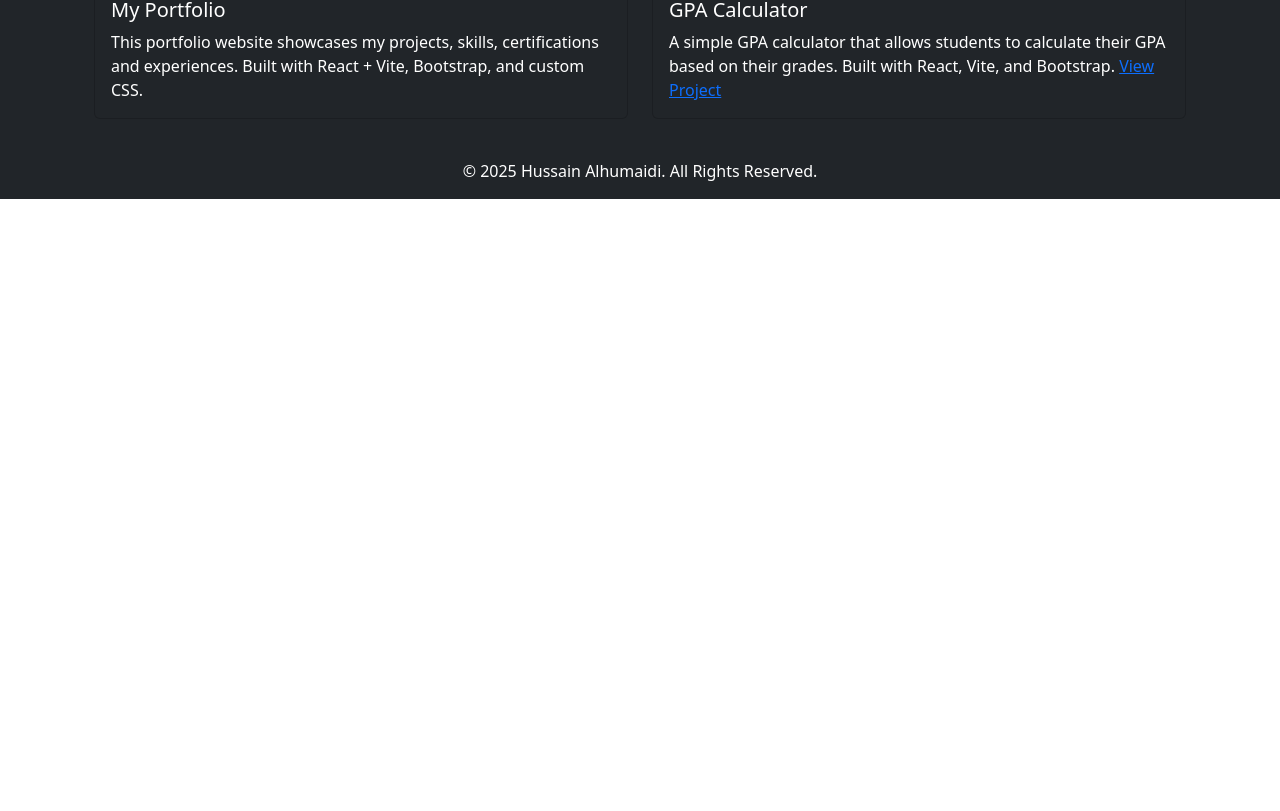
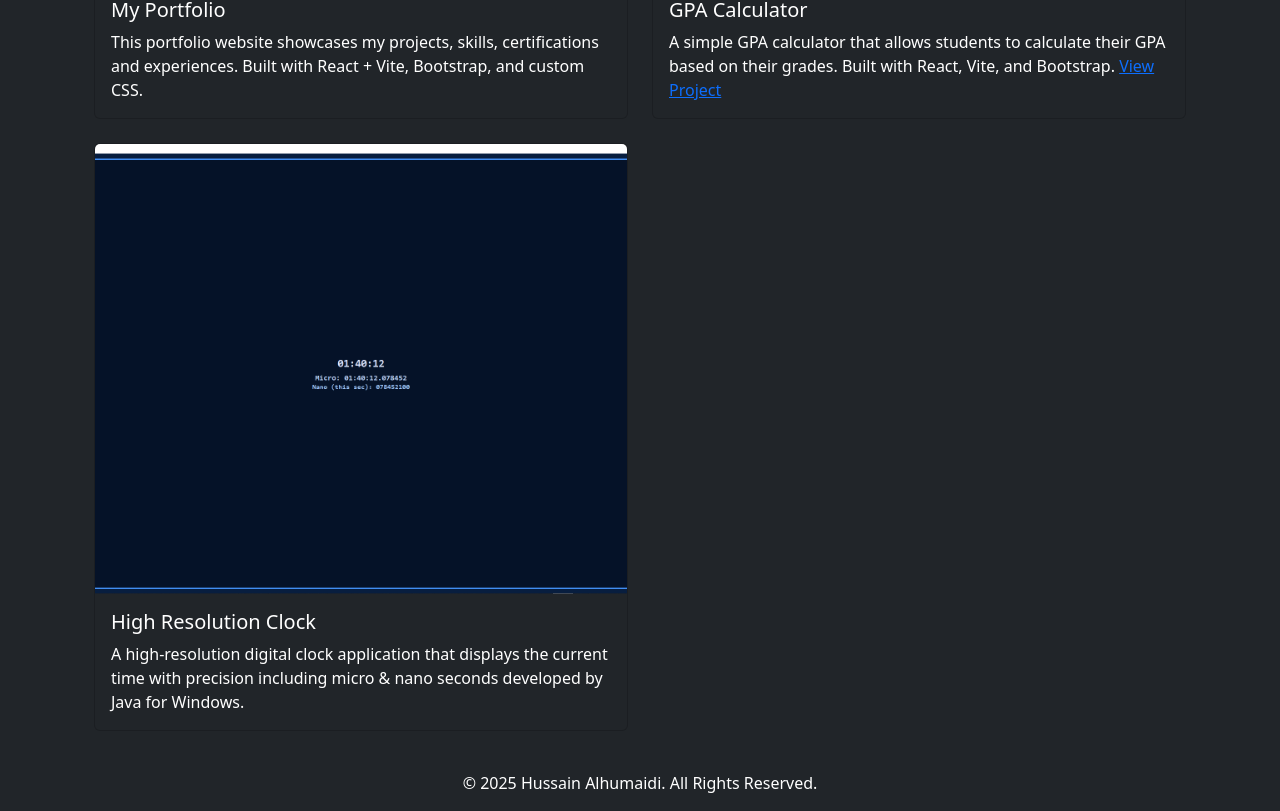
Before and after one commit to Darkness947/Portfolio-Hussain, a React (Vite) app: page /Projects in a window 1280 px wide. Shown: the part 1281-2092 px from the top of the page. Before the commit the page ends 1480 px from the top, so only its background shows below. Built offline with nearby package versions, Linux system fonts and the light colour scheme.

Commit message:
Update V1.3

```diff
--- a/src/pages/Projects.jsx
+++ b/src/pages/Projects.jsx
@@ -2,6 +2,7 @@ import projectsImages from '../assets/prosimg/pros1.png';
 import projectsImages2 from '../assets/prosimg/pros2.png';
 import projectsImages3 from '../assets/prosimg/pros3.png';
 import projectsImages4 from '../assets/prosimg/pros4.png';
+import projectsImages5 from '../assets/prosimg/pros5.png';
 import './Projects.css';
 
 function Projects() {
@@ -67,6 +68,19 @@ function Projects() {
                         </div>
                     </div>
                 </div>
+                {/* High Resolution Clock */}
+                <div className="col-md-6 mb-4">
+                    <div className="card bg-dark text-white h-100">
+                        <img src={projectsImages5} alt='High Resolution Clock' className='card-img-top project-img' />
+                        <div className="card-body">
+                            <h5 className="card-title">High Resolution Clock</h5>
+                            <p className="card-text">
+                                A high-resolution digital clock application that displays the current time with precision including micro & nano seconds developed by Java for Windows.
+                                <br />
+                            </p>
+                        </div>
+                    </div>
+                </div>
                 {/* Add more projects as needed */}
             </div>
         </div>
```
Also changed, not shown: src/assets/prosimg/pros5.png (added).
